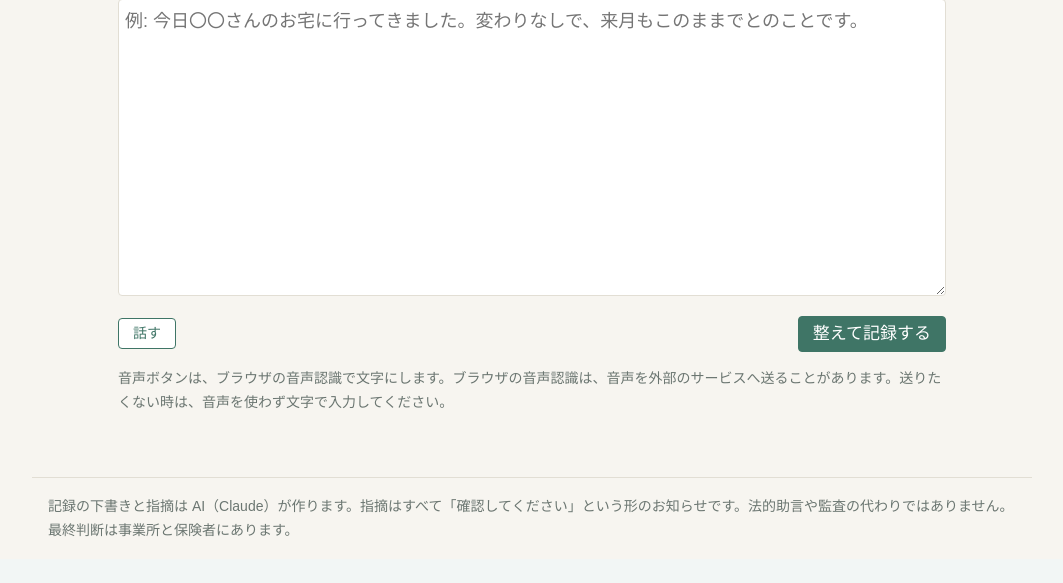
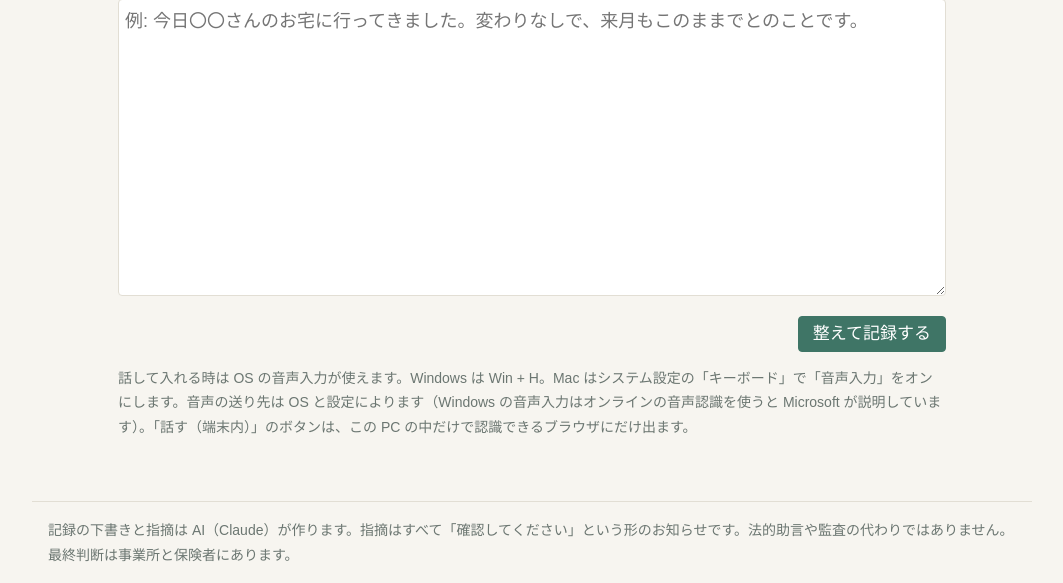
Before and after one commit to nagamoto-ryota/keika, a Python web app: template src/keika/web/templates/new_record.html in a window 1280 px wide. Shown: the part 246-829 px from the top of the page, without its empty margins (108-1171 px from the left). Before the commit the page ends 783 px from the top, so only its background shows below. Run offline with Jinja, Linux system fonts and the light colour scheme; the template is opened without the code that fills it, so the values that code supplies are empty.

Commit message:
音声入力を OS 標準中心にし、話すボタンは端末内の認識が使える時だけ出す
外部へ送る認識への切り替えを外す。

Co-Authored-By: Claude Opus 5.5 <noreply@anthropic.com>

```diff
--- a/src/keika/web/static/speech.js
+++ b/src/keika/web/static/speech.js
@@ -1,33 +1,31 @@
-// 音声入力。ブラウザの Web Speech API を使う。対応していないブラウザではボタンを出さない。
+// 「話す」ボタン。端末内の音声認識が日本語で使える時だけ出す。外部へ送る認識には切り替えない。
 (function () {
   const Recognition = window.SpeechRecognition || window.webkitSpeechRecognition;
   const mic = document.getElementById("mic");
   const text = document.getElementById("text");
   const state = document.getElementById("mic-state");
-  if (!Recognition || !mic || !text) return;
+  if (!Recognition || !mic || !text || !Recognition.available) return;
+  const LOCAL = { langs: ["ja-JP"], processLocally: true };
 
+  function ready() {
     const rec = new Recognition();
     rec.lang = "ja-JP";
     rec.continuous = true;
     rec.interimResults = true;
-  try {
-    rec.processLocally = true; // 端末の中で処理できるブラウザではそうする
-  } catch (e) {
-    /* 使えないブラウザでは無視する */
-  }
-
+    rec.processLocally = true;
     let listening = false;
     let base = "";
 
+    mic.textContent = "話す（端末内）";
     mic.hidden = false;
-  mic.addEventListener("click", function () {
+    mic.onclick = function () {
       if (listening) {
         rec.stop();
         return;
       }
       base = text.value ? text.value + "\n" : "";
       rec.start();
-  });
+    };
     rec.onstart = function () {
       listening = true;
       mic.textContent = "止める";
@@ -35,17 +33,11 @@
     };
     rec.onend = function () {
       listening = false;
-    mic.textContent = "話す";
+      mic.textContent = "話す（端末内）";
       state.textContent = "";
     };
     rec.onerror = function (e) {
-    if (e.error === "language-not-supported" && rec.processLocally) {
-      // 端末の中で処理できない時は、送信先を案内した上で通常の認識に戻す
-      rec.processLocally = false;
-      state.textContent = "端末の中では処理できないので、ブラウザの音声認識サービスを使います。もう一度押してください。";
-      return;
-    }
-    state.textContent = "音声を聞き取れませんでした（" + e.error + "）";
+      state.textContent = "端末内の認識で聞き取れませんでした（" + e.error + "）。OS の音声入力か文字で入れてください。";
     };
     rec.onresult = function (event) {
       let finals = "";
@@ -57,4 +49,32 @@
       }
       text.value = base + finals + interim;
     };
+  }
+
+  function offerInstall() {
+    mic.textContent = "端末内の音声認識を入れる";
+    mic.hidden = false;
+    mic.onclick = async function () {
+      state.textContent = "日本語の言語パックを入れています…";
+      const ok = await Recognition.install(LOCAL).catch(function () {
+        return false;
+      });
+      if (ok) {
+        state.textContent = "";
+        ready();
+      } else {
+        mic.hidden = true;
+        state.textContent = "入れられませんでした。OS の音声入力か文字で入れてください。";
+      }
+    };
+  }
+
+  Recognition.available(LOCAL)
+    .then(function (status) {
+      if (status === "available") ready();
+      else if (status === "downloadable" || status === "downloading") offerInstall();
+    })
+    .catch(function () {
+      /* 確かめられない時はボタンを出さない */
+    });
 })();
--- a/src/keika/web/templates/new_record.html
+++ b/src/keika/web/templates/new_record.html
@@ -12,6 +12,6 @@
     <button name="mode" value="shape">整えて記録する</button>
   </div>
 </form>
-<p class="small muted">音声ボタンは、ブラウザの音声認識で文字にします。ブラウザの音声認識は、音声を外部のサービスへ送ることがあります。送りたくない時は、音声を使わず文字で入力してください。</p>
+<p class="small muted">話して入れる時は OS の音声入力が使えます。Windows は Win + H。Mac はシステム設定の「キーボード」で「音声入力」をオンにします。音声の送り先は OS と設定によります（Windows の音声入力はオンラインの音声認識を使うと Microsoft が説明しています）。「話す（端末内）」のボタンは、この PC の中だけで認識できるブラウザにだけ出ます。</p>
 <script src="/static/speech.js"></script>
 {% endblock %}
```
Also changed, not shown: docs/claude-usage.md (+8 -0 lines), tests/test_intake.py (+1 -1 lines), tests/test_speech.py (added, +33 -0 lines), README.md. Lines whose indentation alone changed are shown as unchanged.
